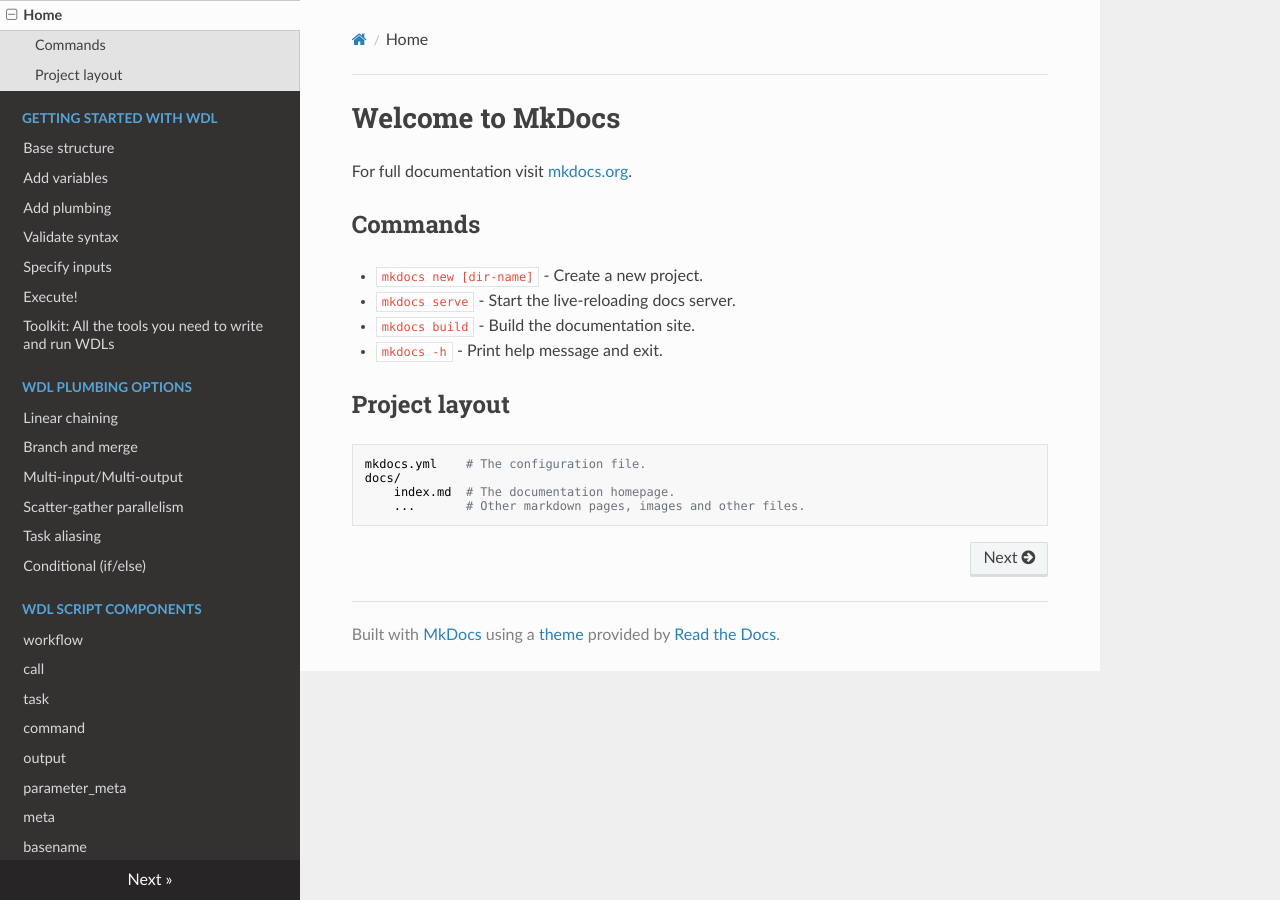
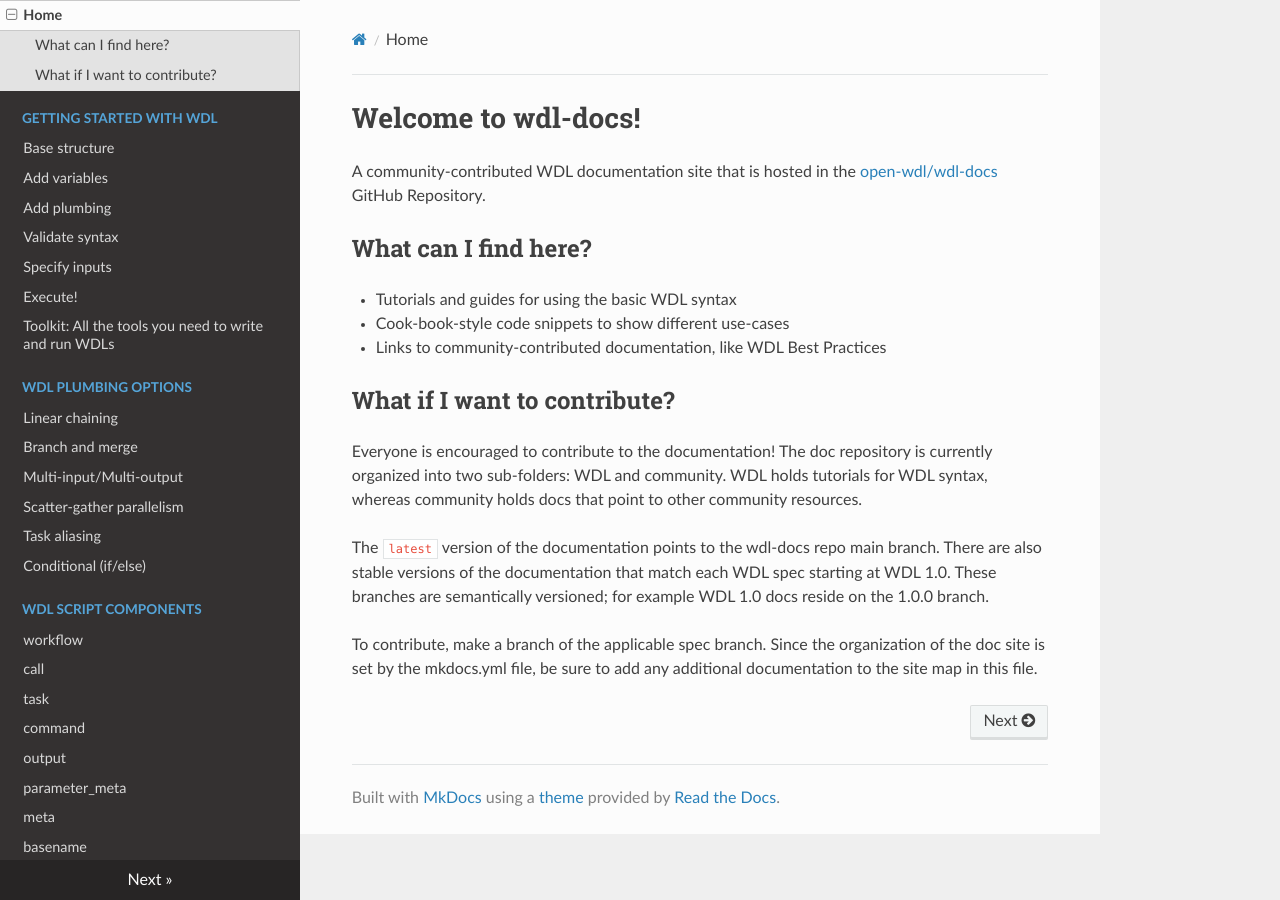
Before and after one commit to openwdl/wdl-docs, an MkDocs documentation site: the page built from docs/index.md, in a window 1280 px wide. Built offline with MkDocs 1.6.1, drawn with Linux system fonts in a browser that asks for light colours; nearby versions of some CDN libraries.

Commit message:
first pass at a welcome page

```diff
--- a/docs/index.md
+++ b/docs/index.md
@@ -1,17 +1,18 @@
-# Welcome to MkDocs
+# Welcome to wdl-docs!
 
-For full documentation visit [mkdocs.org](https://www.mkdocs.org).
+A community-contributed WDL documentation site that is hosted in the [open-wdl/wdl-docs](https://github.com/ekiernan/wdl-docs) GitHub Repository.
 
-## Commands
+## What can I find here?
+* Tutorials and guides for using the basic WDL syntax
+* Cook-book-style code snippets to show different use-cases
+* Links to community-contributed documentation, like WDL Best Practices
 
-* `mkdocs new [dir-name]` - Create a new project.
-* `mkdocs serve` - Start the live-reloading docs server.
-* `mkdocs build` - Build the documentation site.
-* `mkdocs -h` - Print help message and exit.
 
-## Project layout
 
-    mkdocs.yml    # The configuration file.
-    docs/
-        index.md  # The documentation homepage.
-        ...       # Other markdown pages, images and other files.
+## What if I want to contribute?
+Everyone is encouraged to contribute to the documentation!
+The doc repository is currently organized into two sub-folders: WDL and community. WDL holds tutorials for WDL syntax, whereas community holds docs that point to other community resources.
+
+The `latest` version of the documentation points to the wdl-docs repo main branch. There are also stable versions of the documentation that match each WDL spec starting at WDL 1.0. These branches are semantically versioned; for example WDL 1.0 docs reside on the 1.0.0 branch.
+
+To contribute, make a branch of the applicable spec branch. Since the organization of the doc site is set by the mkdocs.yml file, be sure to add any additional documentation to the site map in this file.
```
